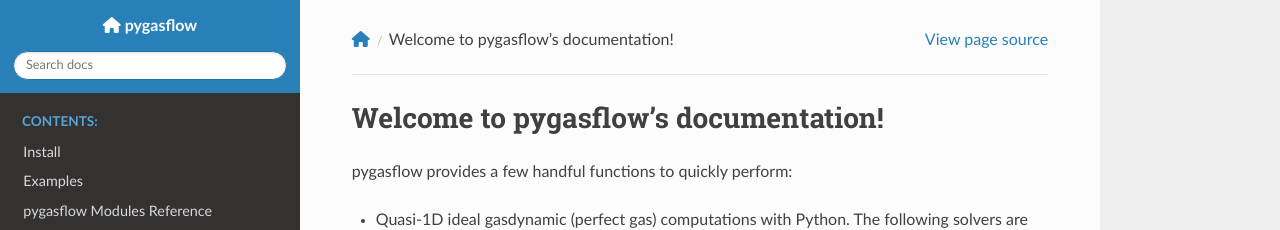
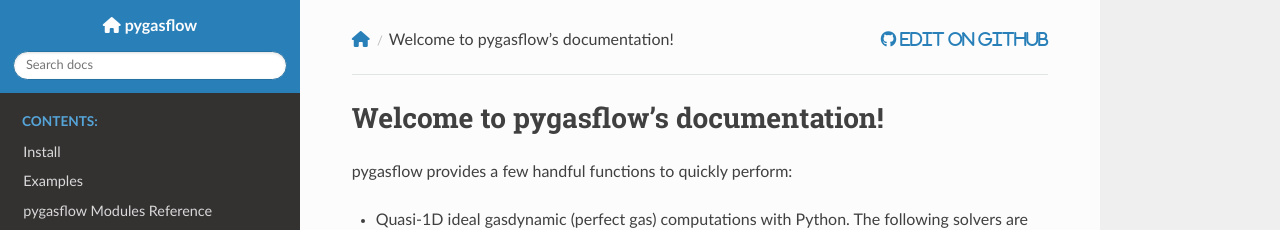
Before and after one commit to Davide-sd/pygasflow, a Sphinx documentation site: the page built from doc/source/index.rst, in a window 1280 px wide and 900 px high. Shown: the top 230 px of the window. Built offline with Sphinx 7.4.7 and the Read the Docs theme 3.1.0, drawn with Linux system fonts in a browser that asks for light colours; nearby versions of some CDN libraries; pages that are not in the unit, such as notebooks, are missing from menus.

Commit message:
replaced View Page Source with Edit on Github

```diff
--- a/doc/source/conf.py
+++ b/doc/source/conf.py
@@ -67,6 +67,14 @@
 html_css_files = [
     "https://cdnjs.cloudflare.com/ajax/libs/font-awesome/6.1.1/css/all.min.css"
 ]
+
+# replace "View Page Source" with "Edit on GitHub"
+html_context = {
+  'display_github': True,
+  'github_user': 'Davide-sd',
+  'github_repo': 'pygasflow',
+  'github_version': 'master/doc/source/',
+}
 
 # hide the table inside classes autodoc
 numpydoc_show_class_members = False
```
